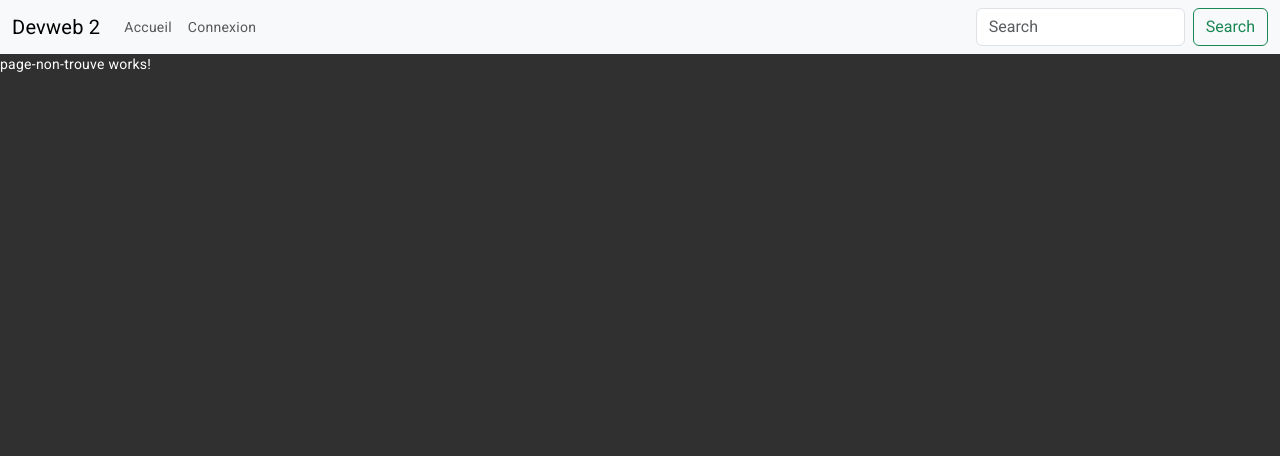
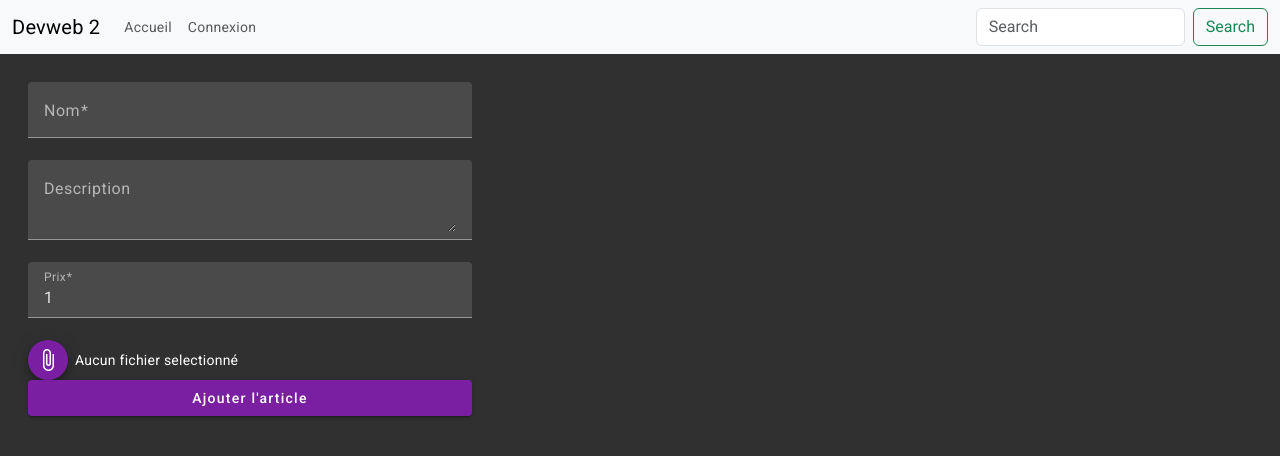
Before and after one commit to fbansept/devweb2_24, an Angular app: page /modifier-article/1 in a window 1280 px wide. Shown: the top 456 px of the page. Built offline with nearby package versions, Linux system fonts and the light colour scheme; no server answers.

Commit message:
edit produit

```diff
--- a/src/app/accueil/accueil.component.html
+++ b/src/app/accueil/accueil.component.html
@@ -1,5 +1,7 @@
 <div class="container">
-  <button mat-raised-button color="primary" routerLink="/ajout-article">Ajouter un article</button>
+  <button mat-raised-button color="primary" routerLink="/ajout-article">
+    Ajouter un article
+  </button>
 
   <div class="row">
     @for (article of listeArticles; track $index) {
@@ -13,7 +15,7 @@
         </mat-card-header>
         <img
           mat-card-image
-          src="{{ article.image }}"
+          src="http://localhost/backend-angular/uploads/{{ article.image }}"
           alt="Photo of a Shiba Inu"
         />
         <mat-card-content>
@@ -26,11 +28,18 @@
             <mat-icon>add_shopping_cart</mat-icon>
             Ajouter au panier
           </button>
-          <button mat-button color="accent">
+          <button mat-button color="accent" [routerLink]="['/modifier-article',article.id]">
             <i class="fa-solid fa-pencil"></i>
             Modifier
           </button>
-          <button mat-button color="warn">Supprimer</button>
+          <button
+            mat-button
+            color="warn"
+            (click)="onSuppressionArticle(article.id)"
+          >
+            <mat-icon>delete</mat-icon>
+            Supprimer
+          </button>
         </mat-card-actions>
       </mat-card>
     </div>
--- a/src/app/accueil/accueil.component.ts
+++ b/src/app/accueil/accueil.component.ts
@@ -1,26 +1,44 @@
 import { HttpClient, HttpClientModule } from '@angular/common/http';
 import { MatCardModule } from '@angular/material/card';
-import { Component, inject } from '@angular/core';
+import { Component, OnInit, inject } from '@angular/core';
 import { MatButtonModule } from '@angular/material/button';
 import { MatIconModule } from '@angular/material/icon';
 import { RouterLink } from '@angular/router';
-
+import { Article } from '../models/Article.type';
 
 @Component({
   selector: 'app-accueil',
   standalone: true,
-  imports: [HttpClientModule, MatCardModule, MatButtonModule, MatIconModule, RouterLink],
+  imports: [
+    HttpClientModule,
+    MatCardModule,
+    MatButtonModule,
+    MatIconModule,
+    RouterLink,
+  ],
   templateUrl: './accueil.component.html',
   styleUrl: './accueil.component.scss',
 })
-export class AccueilComponent {
+export class AccueilComponent implements OnInit {
   http: HttpClient = inject(HttpClient);
 
-  listeArticles: any = [];
+  listeArticles: Article[] = [];
 
   ngOnInit() {
+    this.refreshListeArticle();
+  }
+
+  refreshListeArticle() {
     this.http
-      .get('http://localhost/backend-angular/articles.php')
+      .get<Article[]>('http://localhost/backend-angular/articles.php')
       .subscribe((resultat) => (this.listeArticles = resultat));
   }
+
+  onSuppressionArticle(idArticle?: number) {
+    this.http
+      .delete(
+        'http://localhost/backend-angular/supprimer-article.php?id=' + idArticle
+      )
+      .subscribe((resultat) => this.refreshListeArticle());
+  }
 }
--- a/src/app/app.routes.ts
+++ b/src/app/app.routes.ts
@@ -8,7 +8,8 @@ export const routes: Routes = [
   { path: 'accueil', component: AccueilComponent },
   { path: 'connexion', component: ConnexionComponent },
 
-  { path:'ajout-article', component: EditArticleComponent},
+  { path: 'ajout-article', component: EditArticleComponent },
+  { path: 'modifier-article/:id', component: EditArticleComponent },
 
   { path: '', redirectTo: 'accueil', pathMatch: 'full' },
   { path: '**', component: PageNonTrouveComponent },
--- a/src/app/edit-article/edit-article.component.html
+++ b/src/app/edit-article/edit-article.component.html
@@ -32,5 +32,29 @@
     }
   </mat-form-field>
 
-  <button mat-raised-button color="primary">Ajouter l'article</button>
+  <div style="display: flex; align-items: center">
+    <input
+      #selecteurFichier
+      style="display: none"
+      type="file"
+      (change)="onFichierSelectionne($event)"
+    />
+    <button
+      mat-mini-fab
+      color="primary"
+      (click)="selecteurFichier.click()"
+      type="button"
+    >
+      <mat-icon>attach_file</mat-icon>
+    </button>
+    <span style="margin-left: 0.5em">{{
+      this.fichierSelectionne
+        ? this.fichierSelectionne.name
+        : "Aucun fichier selectionné"
+    }}</span>
+  </div>
+
+  <button mat-raised-button color="primary" type="submit">
+    Ajouter l'article
+  </button>
 </form>
--- a/src/app/edit-article/edit-article.component.ts
+++ b/src/app/edit-article/edit-article.component.ts
@@ -9,7 +9,10 @@ import {
 } from '@angular/forms';
 import { MatButtonModule } from '@angular/material/button';
 import { MatFormFieldModule } from '@angular/material/form-field';
+import { MatIconModule } from '@angular/material/icon';
 import { MatInputModule } from '@angular/material/input';
+import { ActivatedRoute, Router } from '@angular/router';
+import { Article } from '../models/Article.type';
 
 @Component({
   selector: 'app-edit-article',
@@ -21,34 +24,66 @@ import { MatInputModule } from '@angular/material/input';
     FormsModule,
     ReactiveFormsModule,
     HttpClientModule,
+    MatIconModule,
   ],
   templateUrl: './edit-article.component.html',
   styleUrl: './edit-article.component.scss',
 })
 export class EditArticleComponent {
+  fichierSelectionne: File | null = null;
+
   prixMinimum: number = 0.01;
 
   http: HttpClient = inject(HttpClient);
   formBuilder: FormBuilder = inject(FormBuilder);
+  router: Router = inject(Router);
+  route: ActivatedRoute = inject(ActivatedRoute);
 
   formulaire: FormGroup = this.formBuilder.group({
     nom: [
-      'toto',
+      '',
       [Validators.required, Validators.minLength(3), Validators.maxLength(100)],
     ],
     description: ['', []],
     prix: [1, [Validators.required, Validators.min(this.prixMinimum)]],
   });
 
+  ngOnInit() {
+    this.route.params.subscribe((parametresUrl) => {
+      //si le paramètre id existe dans l'URL
+      if (parametresUrl['id']) {
+        //si le parametre est un nombre
+        if (!isNaN(parametresUrl['id'])) {
+          const id: number = parametresUrl['id'];
+
+          this.http
+            .get<Article>(
+              //'http://localhost/backend-angular/article.php?id=' + id
+              `http://localhost/backend-angular/article.php?id=${id}`
+            )
+            .subscribe((article) => this.formulaire.patchValue(article));
+
+        } else {
+          alert(parametresUrl['id'] + " n'est pas un identifant valide");
+        }
+      }
+    });
+  }
+
   onSubmit() {
     if (this.formulaire.valid) {
+      const donnees: FormData = new FormData();
+
+      donnees.append('article', JSON.stringify(this.formulaire.value));
+
+      if (this.fichierSelectionne) {
+        donnees.append('image', this.fichierSelectionne);
+      }
+
       this.http
-        .post(
-          'http://localhost/backend-angular/ajout-article.php',
-          this.formulaire.value
-        )
+        .post('http://localhost/backend-angular/ajout-article.php', donnees)
         .subscribe({
-          next: (resultat) => console.log(resultat),
+          next: (resultat) => this.router.navigateByUrl('/accueil'),
           error: (resultat) =>
             alert(
               resultat.error.message
@@ -58,4 +93,8 @@ export class EditArticleComponent {
         });
     }
   }
+
+  onFichierSelectionne(evenement: any) {
+    this.fichierSelectionne = evenement.target.files[0];
+  }
 }
```
Also changed, not shown: src/app/models/Article.type.ts (added, +14 -0 lines).
